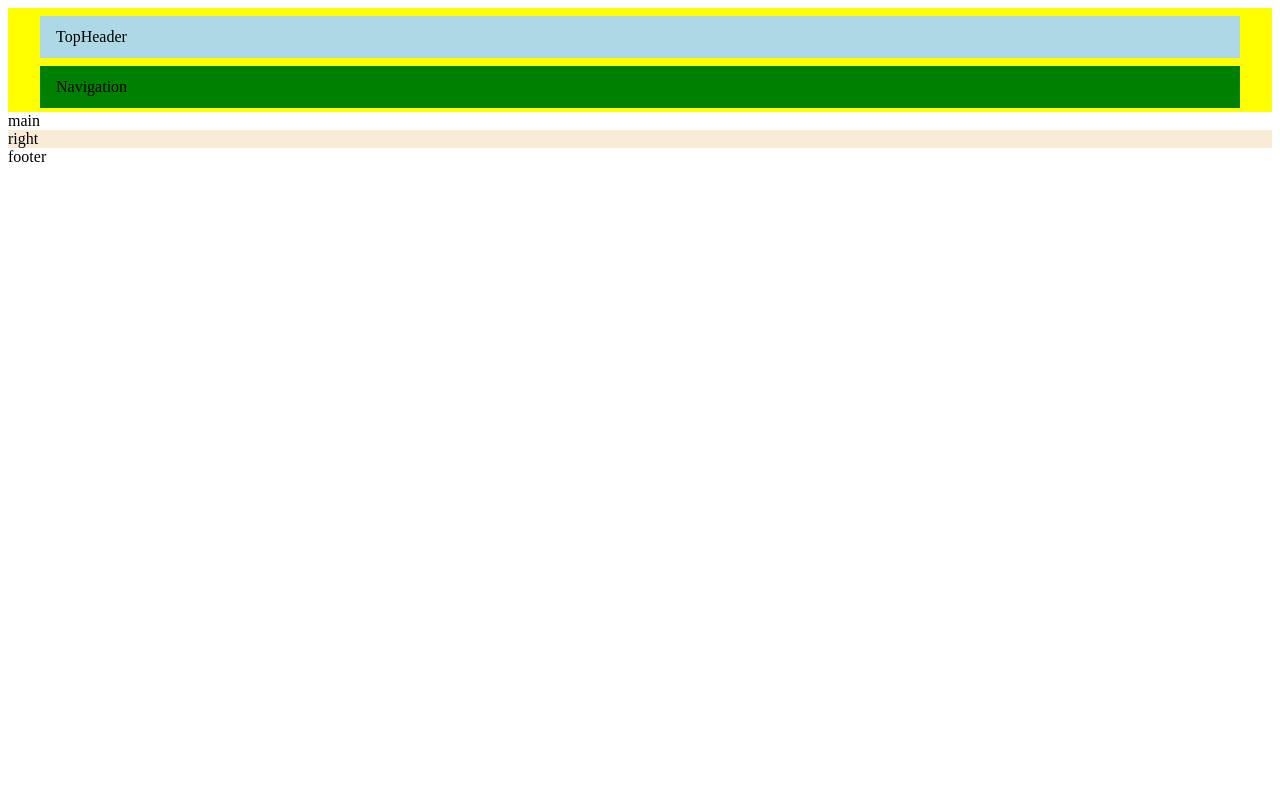
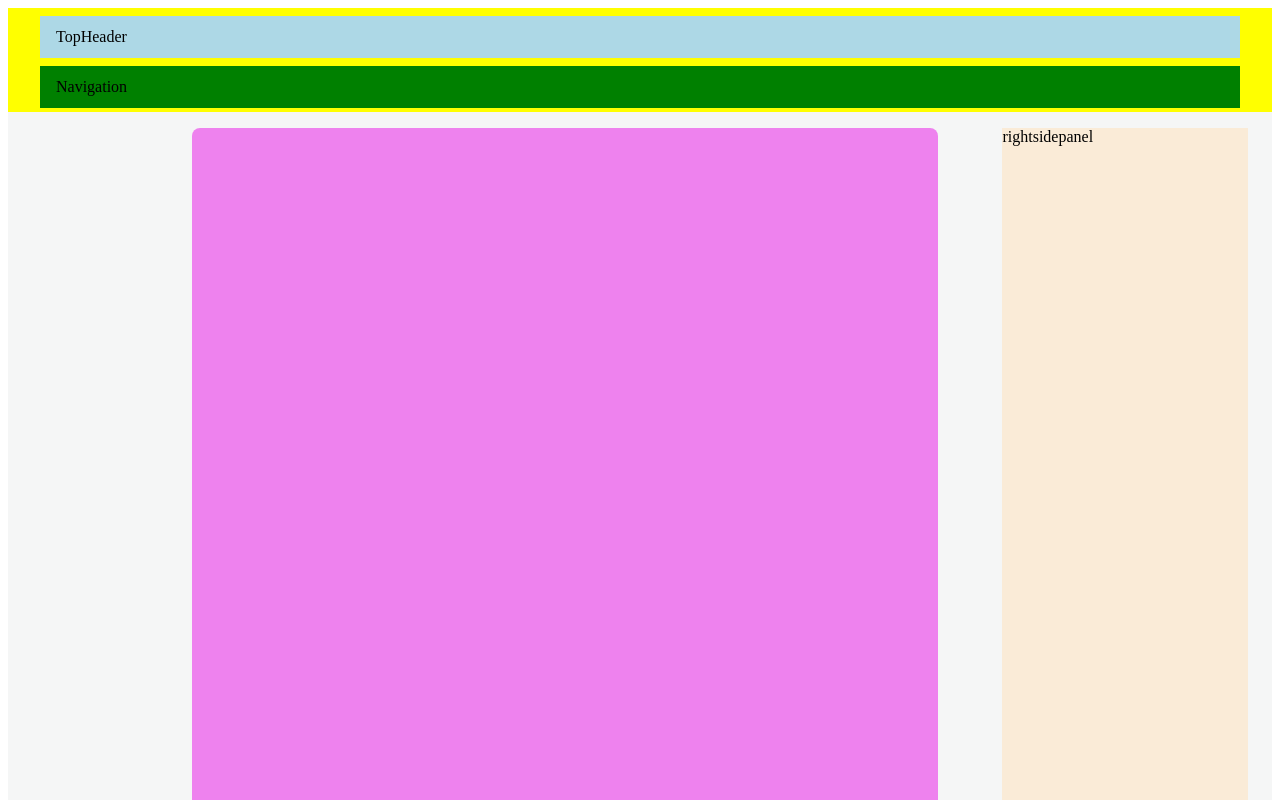
Before and after one commit to masui-maho-mwz/my-page-design-gallery-2, a Next.js app: page /normal-header in a window 1280 px wide. Shown: the top 800 px of the page. Built offline with nearby package versions, Linux system fonts and the light colour scheme.

Commit message:
provisional settings / main

```diff
--- a/src/app/normal-header/page.tsx
+++ b/src/app/normal-header/page.tsx
@@ -1,10 +1,14 @@
+import { Contents } from '@/features/normal-header/main/contents';
+import { RightSidePanel } from '@/features/normal-header/main/right-side-panel';
 import styles from './styles.module.css';
 
 export default function NormalHeaderHome() {
   return (
     <div className={styles.root}>
-      <div className={styles.main}>main</div>
-      <div className={styles.right}>right</div>
+      <div className={styles.main}>
+        <Contents />
+        <RightSidePanel />
+      </div>
     </div>
   );
 }
--- a/src/app/normal-header/styles.module.css
+++ b/src/app/normal-header/styles.module.css
@@ -1,11 +1,9 @@
 .root {
-  background-color: #f5f6f6;
+  height: 100vh;
 }
 
 .main {
-  background-color: white;
+  display: flex;
+  padding: 16px 24px 0px;
+  background-color: #f5f6f6;
 }
-
-.right {
-  background-color: antiquewhite;
-}
--- /dev/null
+++ b/src/features/normal-header/main/contents/index.tsx
@@ -0,0 +1,9 @@
+import styles from './styles.module.css';
+
+export const Contents = () => {
+  return (
+    <div className={styles.root}>
+      <div className={styles.text}></div>
+    </div>
+  );
+};
--- /dev/null
+++ b/src/features/normal-header/main/contents/styles.module.css
@@ -0,0 +1,12 @@
+.root {
+  width: 912px;
+  margin-left: 160px;
+  background-color: white;
+  background-color: violet;
+  border-radius: 8px;
+}
+
+.text {
+  height: 2000px;
+  margin: 48px;
+}
--- /dev/null
+++ b/src/features/normal-header/main/right-side-panel/index.tsx
@@ -0,0 +1,5 @@
+import styles from './styles.module.css';
+
+export const RightSidePanel = () => {
+  return <div className={styles.root}>rightsidepanel</div>;
+};
--- /dev/null
+++ b/src/features/normal-header/main/right-side-panel/styles.module.css
@@ -0,0 +1,5 @@
+.root {
+  width: 300px;
+  margin-left: 64px;
+  background-color: antiquewhite;
+}
```
